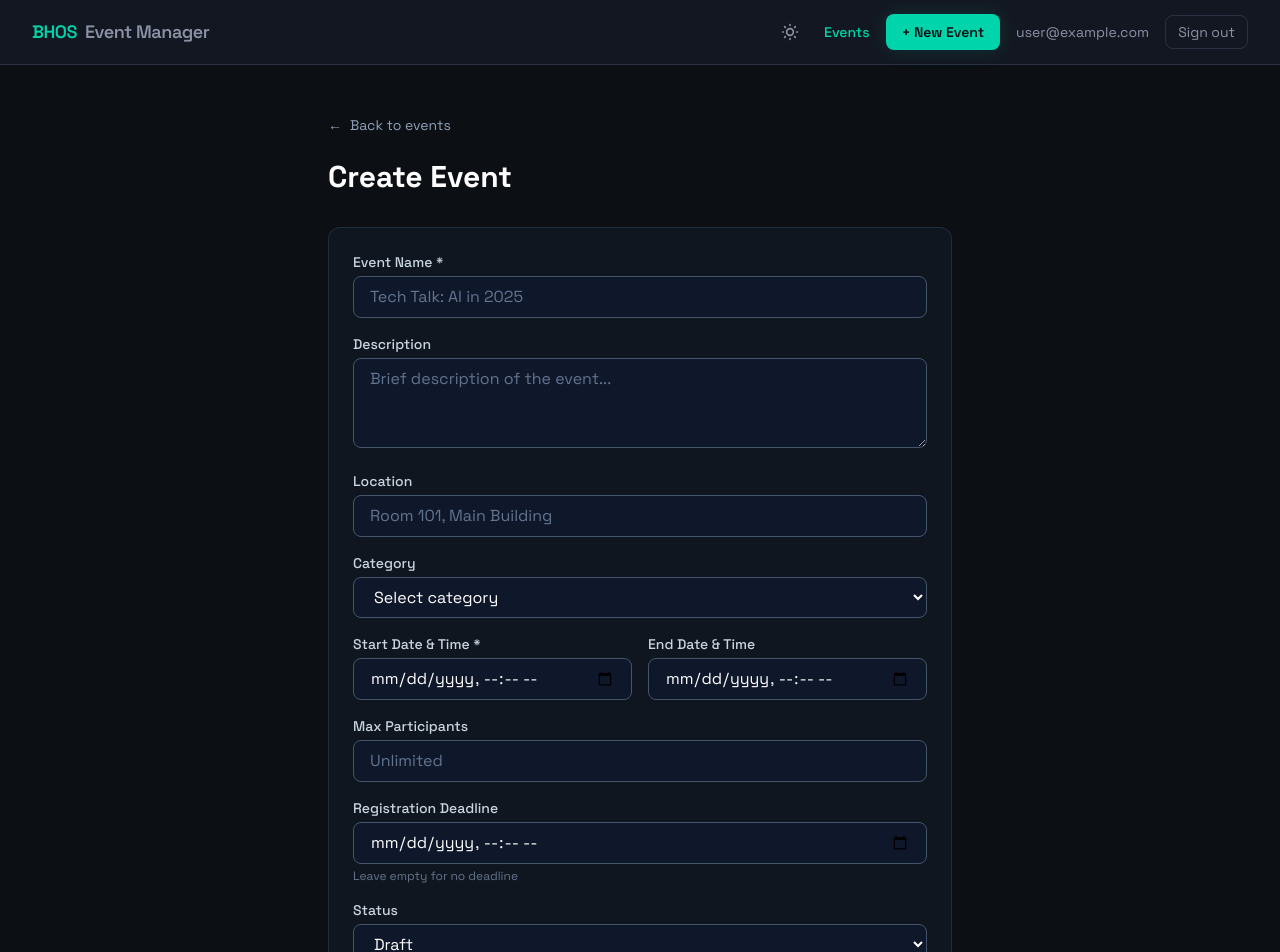
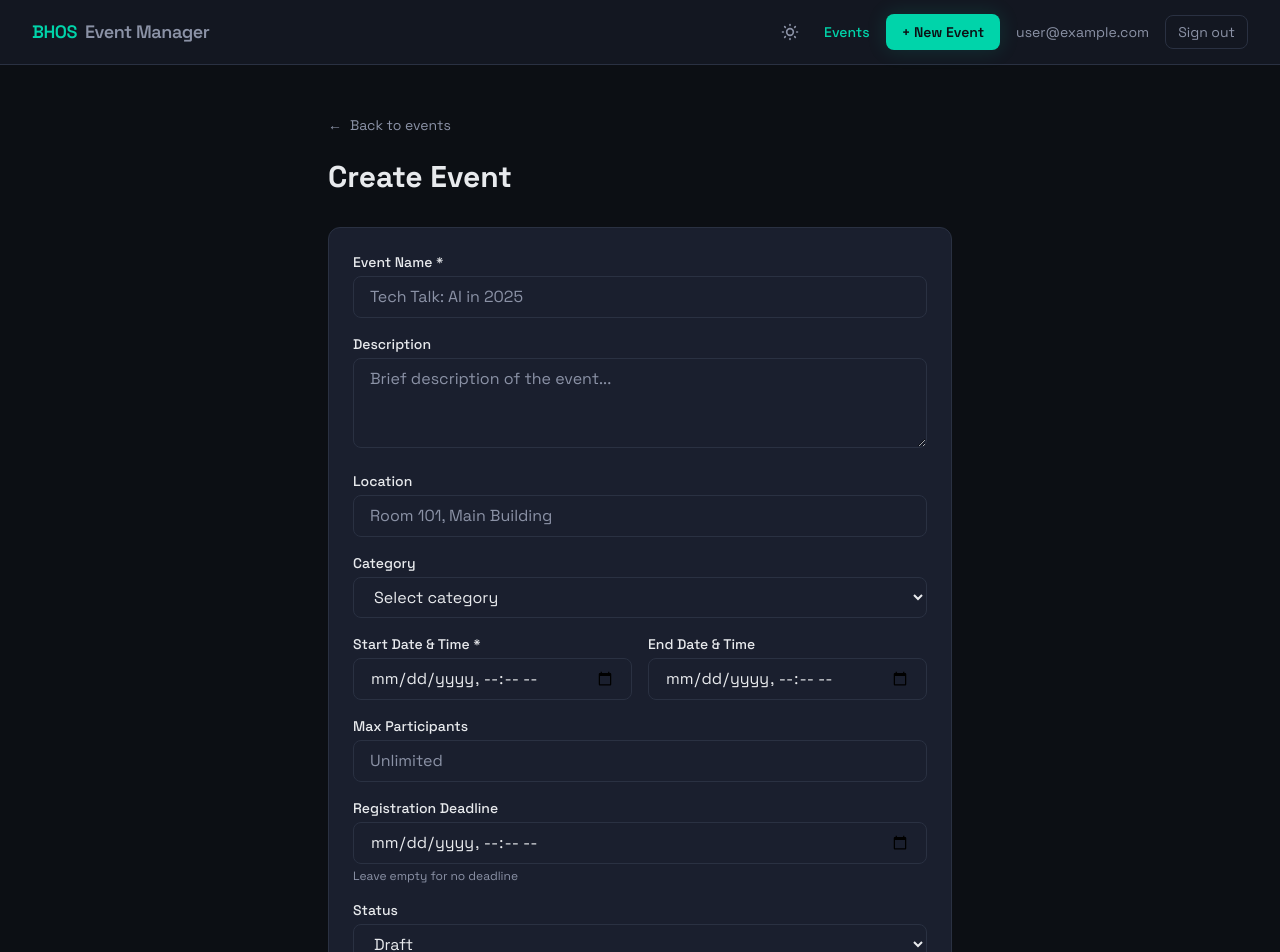
Before and after one commit to bhos-sec/event, a Next.js app: page /events/new in a window 1280 px wide. Shown: the top 952 px of the page. Built offline with nearby package versions, Linux system fonts and the light colour scheme; no server answers; sample sign-in values are in the browser's storage.

Commit message:
The navbar issue is fixed

```diff
--- a/src/app/events/new/page.tsx
+++ b/src/app/events/new/page.tsx
@@ -60,16 +60,16 @@ export default function NewEventPage() {
       <div className="mx-auto max-w-2xl px-6 py-12">
         <Link
           href="/events"
-          className="mb-6 inline-flex items-center gap-2 text-sm text-slate-400 hover:text-white"
+          className="mb-6 inline-flex items-center gap-2 text-sm text-[var(--muted)] hover:text-[var(--foreground)]"
         >
           <span className="font-mono">←</span> Back to events
         </Link>
 
-        <h1 className="mb-8 font-mono text-3xl font-bold text-white">Create Event</h1>
+        <h1 className="mb-8 font-mono text-3xl font-bold text-[var(--foreground)]">Create Event</h1>
 
         <form
           onSubmit={handleSubmit}
-          className="rounded-xl border border-slate-700/50 bg-slate-800/30 p-6"
+          className="rounded-xl border border-[var(--border)] bg-[var(--surface-hover)] p-6"
         >
           {error && (
             <div className="mb-4 rounded-lg bg-red-500/20 p-3 text-sm text-red-400">
@@ -79,7 +79,7 @@ export default function NewEventPage() {
 
           <div className="space-y-4">
             <div>
-              <label className="mb-1 block text-sm font-medium text-slate-300">
+              <label className="mb-1 block text-sm font-medium text-[var(--foreground)]">
                 Event Name *
               </label>
               <input
@@ -87,45 +87,45 @@ export default function NewEventPage() {
                 required
                 value={form.name}
                 onChange={(e) => setForm({ ...form, name: e.target.value })}
-                className="w-full rounded-lg border border-slate-600 bg-slate-900 px-4 py-2 text-white placeholder-slate-500 focus:border-cyan-500 focus:outline-none focus:ring-1 focus:ring-cyan-500"
+                className="w-full rounded-lg border border-[var(--border)] bg-[var(--surface-hover)] px-4 py-2 text-[var(--foreground)] placeholder-[var(--muted)] focus:border-[var(--accent)] focus:outline-none focus:ring-1 focus:ring-[var(--accent)]"
                 placeholder="Tech Talk: AI in 2025"
               />
             </div>
 
             <div>
-              <label className="mb-1 block text-sm font-medium text-slate-300">
+              <label className="mb-1 block text-sm font-medium text-[var(--foreground)]">
                 Description
               </label>
               <textarea
                 value={form.description}
                 onChange={(e) => setForm({ ...form, description: e.target.value })}
                 rows={3}
-                className="w-full rounded-lg border border-slate-600 bg-slate-900 px-4 py-2 text-white placeholder-slate-500 focus:border-cyan-500 focus:outline-none focus:ring-1 focus:ring-cyan-500"
+                className="w-full rounded-lg border border-[var(--border)] bg-[var(--surface-hover)] px-4 py-2 text-[var(--foreground)] placeholder-[var(--muted)] focus:border-[var(--accent)] focus:outline-none focus:ring-1 focus:ring-[var(--accent)]"
                 placeholder="Brief description of the event..."
               />
             </div>
 
             <div>
-              <label className="mb-1 block text-sm font-medium text-slate-300">
+              <label className="mb-1 block text-sm font-medium text-[var(--foreground)]">
                 Location
               </label>
               <input
                 type="text"
                 value={form.location}
                 onChange={(e) => setForm({ ...form, location: e.target.value })}
-                className="w-full rounded-lg border border-slate-600 bg-slate-900 px-4 py-2 text-white placeholder-slate-500 focus:border-cyan-500 focus:outline-none focus:ring-1 focus:ring-cyan-500"
+                className="w-full rounded-lg border border-[var(--border)] bg-[var(--surface-hover)] px-4 py-2 text-[var(--foreground)] placeholder-[var(--muted)] focus:border-[var(--accent)] focus:outline-none focus:ring-1 focus:ring-[var(--accent)]"
                 placeholder="Room 101, Main Building"
               />
             </div>
 
             <div>
-              <label className="mb-1 block text-sm font-medium text-slate-300">
+              <label className="mb-1 block text-sm font-medium text-[var(--foreground)]">
                 Category
               </label>
               <select
                 value={form.category}
                 onChange={(e) => setForm({ ...form, category: e.target.value })}
-                className="w-full rounded-lg border border-slate-600 bg-slate-900 px-4 py-2 text-white focus:border-cyan-500 focus:outline-none focus:ring-1 focus:ring-cyan-500"
+                className="w-full rounded-lg border border-[var(--border)] bg-[var(--surface-hover)] px-4 py-2 text-[var(--foreground)] focus:border-[var(--accent)] focus:outline-none focus:ring-1 focus:ring-[var(--accent)]"
               >
                 <option value="">Select category</option>
                 <option value="workshop">Workshop</option>
@@ -139,7 +139,7 @@ export default function NewEventPage() {
 
             <div className="grid gap-4 sm:grid-cols-2">
               <div>
-                <label className="mb-1 block text-sm font-medium text-slate-300">
+                <label className="mb-1 block text-sm font-medium text-[var(--foreground)]">
                   Start Date & Time *
                 </label>
                 <input
@@ -147,24 +147,24 @@ export default function NewEventPage() {
                   required
                   value={form.startDate}
                   onChange={(e) => setForm({ ...form, startDate: e.target.value })}
-                  className="w-full rounded-lg border border-slate-600 bg-slate-900 px-4 py-2 text-white focus:border-cyan-500 focus:outline-none focus:ring-1 focus:ring-cyan-500"
+                  className="w-full rounded-lg border border-[var(--border)] bg-[var(--surface-hover)] px-4 py-2 text-[var(--foreground)] focus:border-[var(--accent)] focus:outline-none focus:ring-1 focus:ring-[var(--accent)]"
                 />
               </div>
               <div>
-                <label className="mb-1 block text-sm font-medium text-slate-300">
+                <label className="mb-1 block text-sm font-medium text-[var(--foreground)]">
                   End Date & Time
                 </label>
                 <input
                   type="datetime-local"
                   value={form.endDate}
                   onChange={(e) => setForm({ ...form, endDate: e.target.value })}
-                  className="w-full rounded-lg border border-slate-600 bg-slate-900 px-4 py-2 text-white focus:border-cyan-500 focus:outline-none focus:ring-1 focus:ring-cyan-500"
+                  className="w-full rounded-lg border border-[var(--border)] bg-[var(--surface-hover)] px-4 py-2 text-[var(--foreground)] focus:border-[var(--accent)] focus:outline-none focus:ring-1 focus:ring-[var(--accent)]"
                 />
               </div>
             </div>
 
             <div>
-              <label className="mb-1 block text-sm font-medium text-slate-300">
+              <label className="mb-1 block text-sm font-medium text-[var(--foreground)]">
                 Max Participants
               </label>
               <input
@@ -172,32 +172,32 @@ export default function NewEventPage() {
                 min="1"
                 value={form.maxParticipants}
                 onChange={(e) => setForm({ ...form, maxParticipants: e.target.value })}
-                className="w-full rounded-lg border border-slate-600 bg-slate-900 px-4 py-2 text-white placeholder-slate-500 focus:border-cyan-500 focus:outline-none focus:ring-1 focus:ring-cyan-500"
+                className="w-full rounded-lg border border-[var(--border)] bg-[var(--surface-hover)] px-4 py-2 text-[var(--foreground)] placeholder-[var(--muted)] focus:border-[var(--accent)] focus:outline-none focus:ring-1 focus:ring-[var(--accent)]"
                 placeholder="Unlimited"
               />
             </div>
 
             <div>
-              <label className="mb-1 block text-sm font-medium text-slate-300">
+              <label className="mb-1 block text-sm font-medium text-[var(--foreground)]">
                 Registration Deadline
               </label>
               <input
                 type="datetime-local"
                 value={form.registrationDeadline}
                 onChange={(e) => setForm({ ...form, registrationDeadline: e.target.value })}
-                className="w-full rounded-lg border border-slate-600 bg-slate-900 px-4 py-2 text-white focus:border-cyan-500 focus:outline-none focus:ring-1 focus:ring-cyan-500"
+                className="w-full rounded-lg border border-[var(--border)] bg-[var(--surface-hover)] px-4 py-2 text-[var(--foreground)] focus:border-[var(--accent)] focus:outline-none focus:ring-1 focus:ring-[var(--accent)]"
               />
-              <p className="mt-1 text-xs text-slate-500">Leave empty for no deadline</p>
+              <p className="mt-1 text-xs text-[var(--muted)]">Leave empty for no deadline</p>
             </div>
 
             <div>
-              <label className="mb-1 block text-sm font-medium text-slate-300">
+              <label className="mb-1 block text-sm font-medium text-[var(--foreground)]">
                 Status
               </label>
               <select
                 value={form.status}
                 onChange={(e) => setForm({ ...form, status: e.target.value })}
-                className="w-full rounded-lg border border-slate-600 bg-slate-900 px-4 py-2 text-white focus:border-cyan-500 focus:outline-none focus:ring-1 focus:ring-cyan-500"
+                className="w-full rounded-lg border border-[var(--border)] bg-[var(--surface-hover)] px-4 py-2 text-[var(--foreground)] focus:border-[var(--accent)] focus:outline-none focus:ring-1 focus:ring-[var(--accent)]"
               >
                 <option value="draft">Draft</option>
                 <option value="published">Published</option>
@@ -209,13 +209,13 @@ export default function NewEventPage() {
             <button
               type="submit"
               disabled={loading}
-              className="rounded-lg bg-cyan-500 px-4 py-2 font-medium text-slate-900 transition-colors hover:bg-cyan-400 disabled:opacity-50"
+              className="rounded-lg bg-[var(--accent)] px-4 py-2 font-medium text-[var(--background)] transition-colors hover:bg-[var(--accent-dim)] disabled:opacity-50"
             >
               {loading ? "Creating..." : "Create Event"}
             </button>
             <Link
               href="/events"
-              className="rounded-lg border border-slate-600 px-4 py-2 text-slate-300 hover:bg-slate-800"
+              className="rounded-lg border border-[var(--border)] px-4 py-2 text-[var(--foreground)] hover:bg-[var(--surface-hover)]"
             >
               Cancel
             </Link>
```
Also changed, not shown: src/app/events/page.tsx (+18 -18 lines), src/app/login/page.tsx (+12 -12 lines), src/app/signup/page.tsx (+12 -12 lines).
